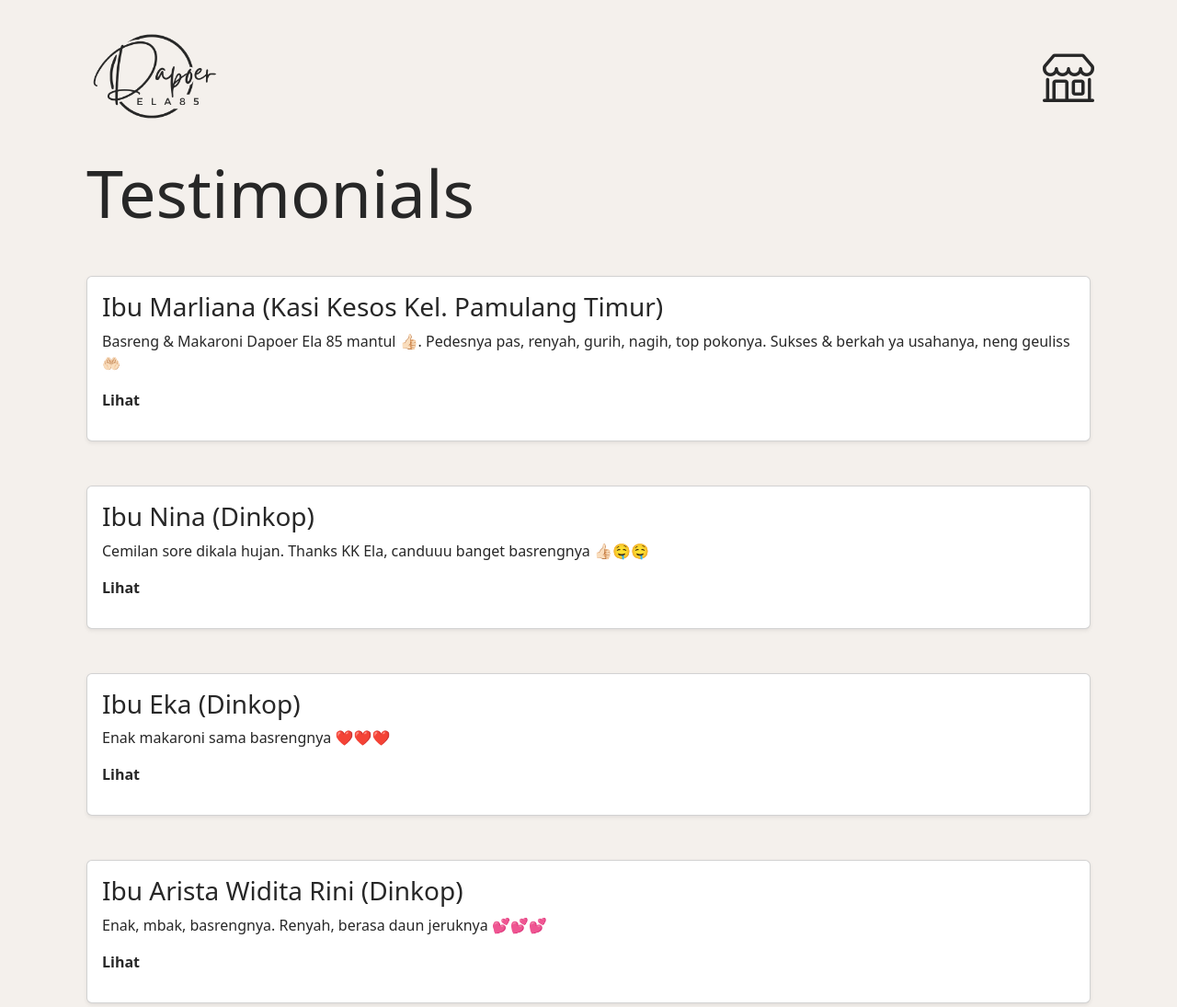
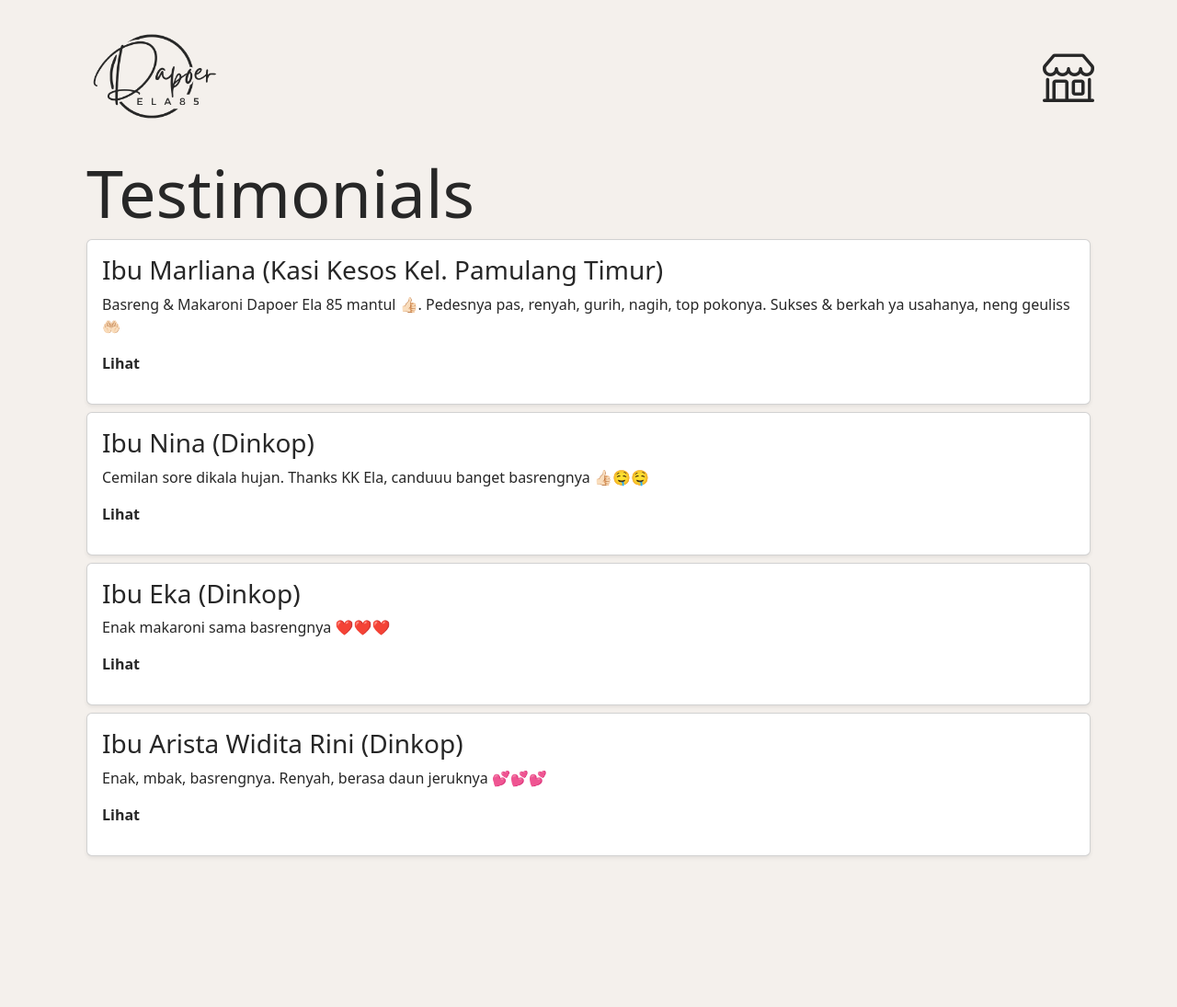
Before and after one commit to dapoerela85/dapoerela85.github.io, a Jekyll site: the page built from testimonials/index.html, in a window 1280 px wide. Shown: the whole page at 92% size. Built offline with Jekyll 4.4.1, drawn with Linux system fonts in a browser that asks for light colours; nearby versions of some CDN libraries; comment, search, counter and statistics services are not loaded; after the commit the page ends 939 px from its top, so only the background shows below that.

Commit message:
Update index.html

```diff
--- a/testimonials/index.html
+++ b/testimonials/index.html
@@ -5,7 +5,7 @@ permalink: /testi/
 ---
 
 {% for item in site.data.testimonials.testi %}
-<div class="card card-body d-block w-100 h-100 mt-5 mb-1 shadow-sm">
+<div class="card card-body d-block w-100 h-100 mb-2 shadow-sm">
  <h3>{{ item.nama }} ({{ item.jabatan }})</h3>
  <p>{{ item.text }}</p>
  <p><a href="{{ site.url }}/assets/img/testimonials/{{ item.img }}" data-toggle="lightbox" data-caption="{{ item.nama }}">Lihat</a></p>
```
